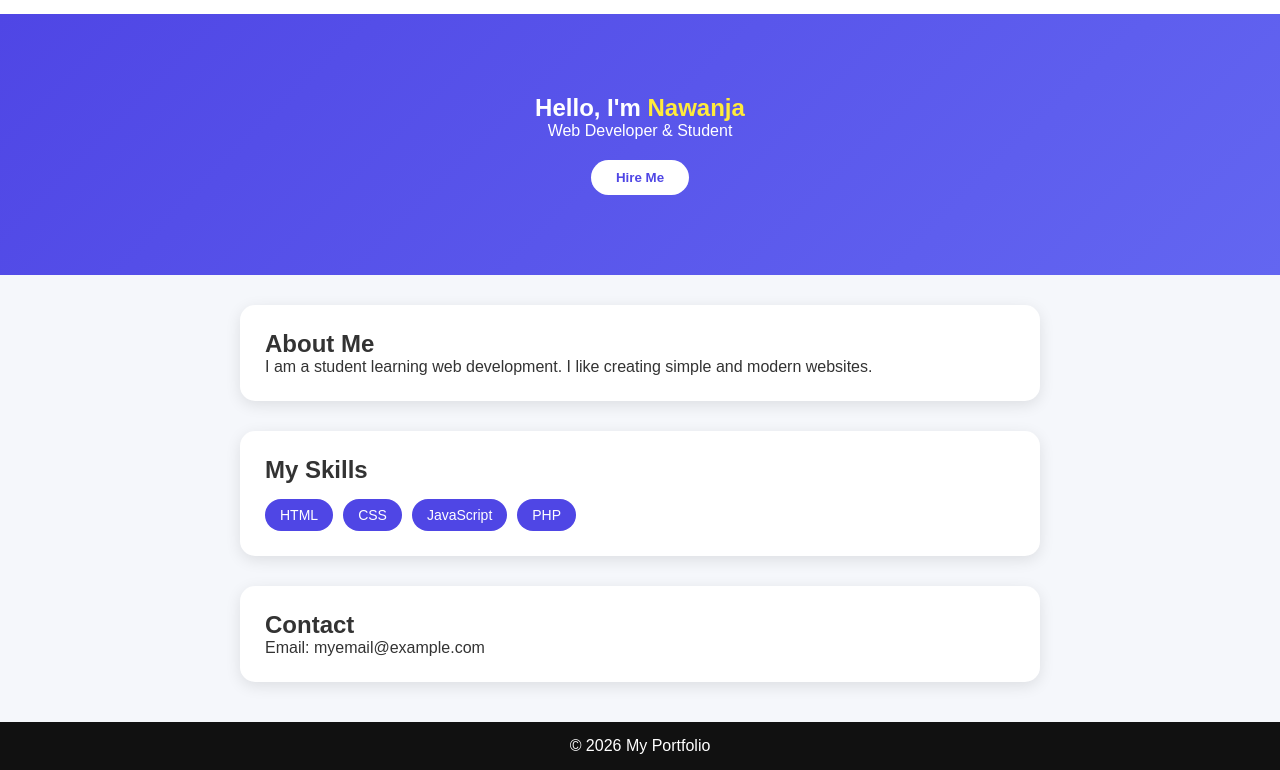
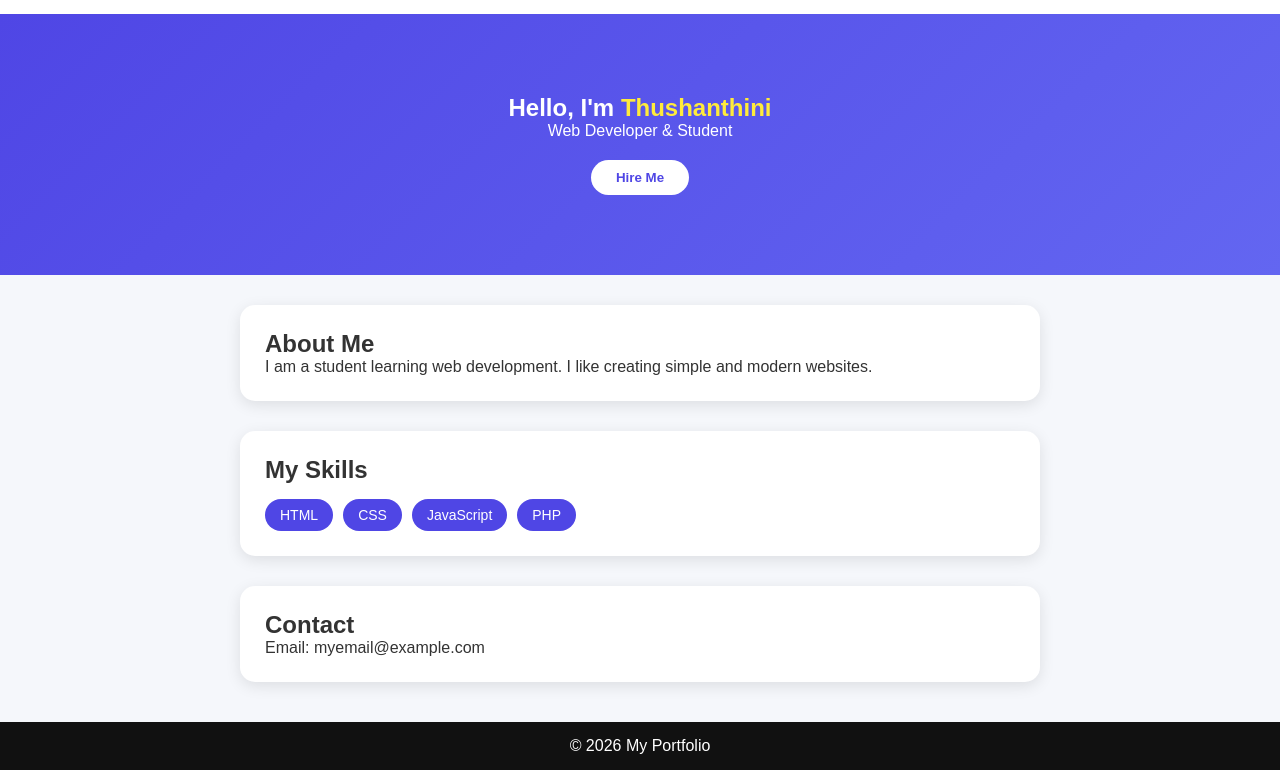
Before and after one commit to Sabri123-ux/website-practical, a plain HTML site: page index.html in a window 1280 px wide. Shown: the part 44-814 px from the top of the page. Drawn offline with Linux system fonts and the light colour scheme.

Commit message:
Html file edited

```diff
--- a/index.html
+++ b/index.html
@@ -21,7 +21,7 @@
 
 <!-- Hero Section -->
 <section id="home" class="hero">
-    <h1>Hello, I'm <span>Nawanja</span></h1>
+    <h1>Hello, I'm <span>Thushanthini</span></h1>
     <p>Web Developer & Student</p>
     <button onclick="sayHello()">Hire Me</button>
 </section>
```
Also changed, not shown: .github/workflows/cd.yml (added).
